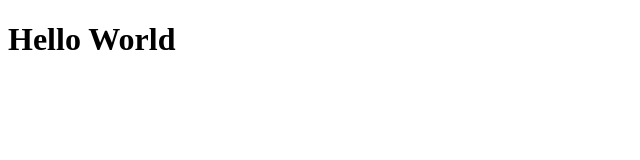
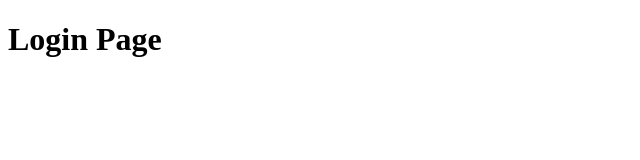
Before and after one commit to gbelther/gb-kanban-clean, a React app: page /login in a window 1280 px wide. Shown: the top 160 px of the page, without its empty margins (0-640 px from the left). Built offline with nearby package versions, Linux system fonts and the light colour scheme.

Commit message:
feat: configure router

```diff
--- a/package.json
+++ b/package.json
@@ -43,6 +43,7 @@
   "dependencies": {
     "axios": "^0.27.2",
     "react": "^18.2.0",
-    "react-dom": "^18.2.0"
+    "react-dom": "^18.2.0",
+    "react-router-dom": "^6.3.0"
   }
 }
--- /dev/null
+++ b/src/main/app.tsx
@@ -0,0 +1,5 @@
+import { Router } from './routes';
+
+export function App() {
+  return <Router />;
+}
--- a/src/main/index.tsx
+++ b/src/main/index.tsx
@@ -1,8 +1,5 @@
 import { createRoot } from 'react-dom/client';
-
-function App() {
-  return <h1>Hello World</h1>;
-}
+import { App } from './app';
 
 const root = createRoot(document.getElementById('root'));
 root.render(<App />);
--- /dev/null
+++ b/src/main/routes/index.tsx
@@ -0,0 +1,16 @@
+import {
+  BrowserRouter,
+  Routes as RoutesContainer,
+  Route,
+} from 'react-router-dom';
+import { Login } from '@/presentation/pages/login';
+
+export function Router() {
+  return (
+    <BrowserRouter>
+      <RoutesContainer>
+        <Route path="/login" element={<Login />} />
+      </RoutesContainer>
+    </BrowserRouter>
+  );
+}
--- /dev/null
+++ b/src/presentation/pages/login/index.tsx
@@ -0,0 +1,3 @@
+export function Login() {
+  return <h1>Login Page</h1>;
+}
```
Also changed, not shown: 3 other files (tests, documents, lock files or other folders).
